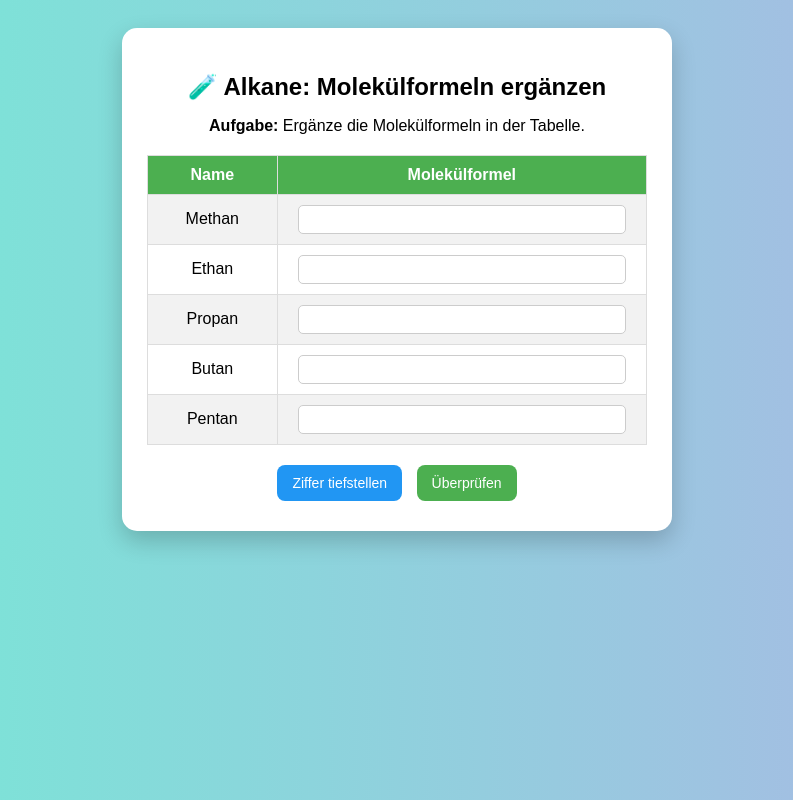
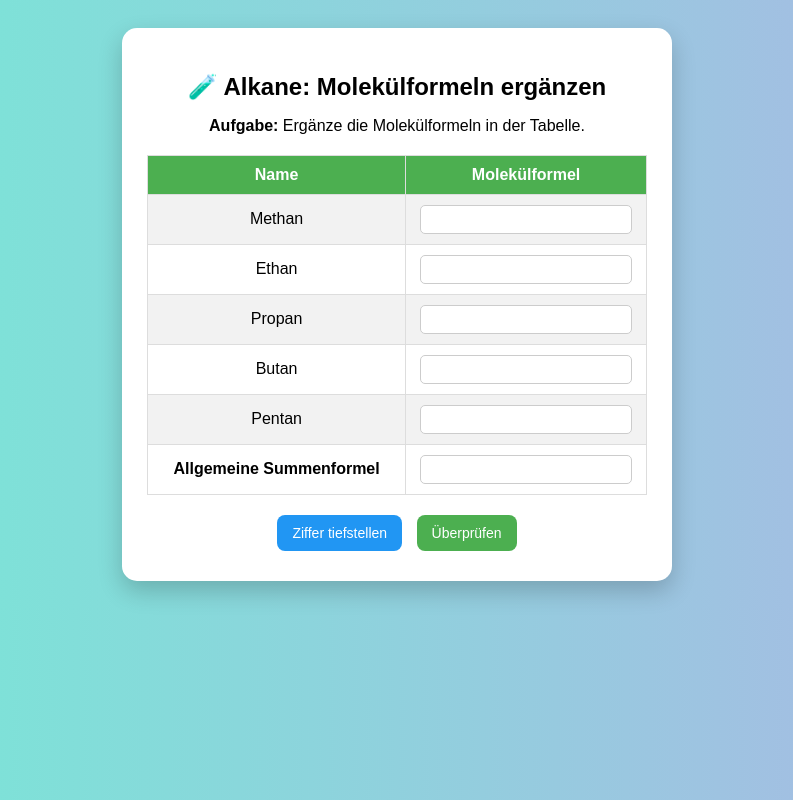
Before and after one commit to FrauHenn1/Homologe-Reihe-der-Alkane, a plain HTML site: page index.html in a window 1280 px wide. Shown: the whole page, without its empty margins (243-1036 px from the left). Drawn offline with Linux system fonts and the light colour scheme.

Commit message:
Update index.html

```diff
--- a/index.html
+++ b/index.html
@@ -123,6 +123,10 @@
     <td>Pentan</td>
     <td><input type="text" data-solution="C5H12"></td>
   </tr>
+  <tr>
+    <td><strong>Allgemeine Summenformel</strong></td>
+    <td><input type="text" data-solution="CnH2n+2"></td>
+  </tr>
 </table>
 
 <button class="subBtn" onclick="subscript()">Ziffer tiefstellen</button>
```
